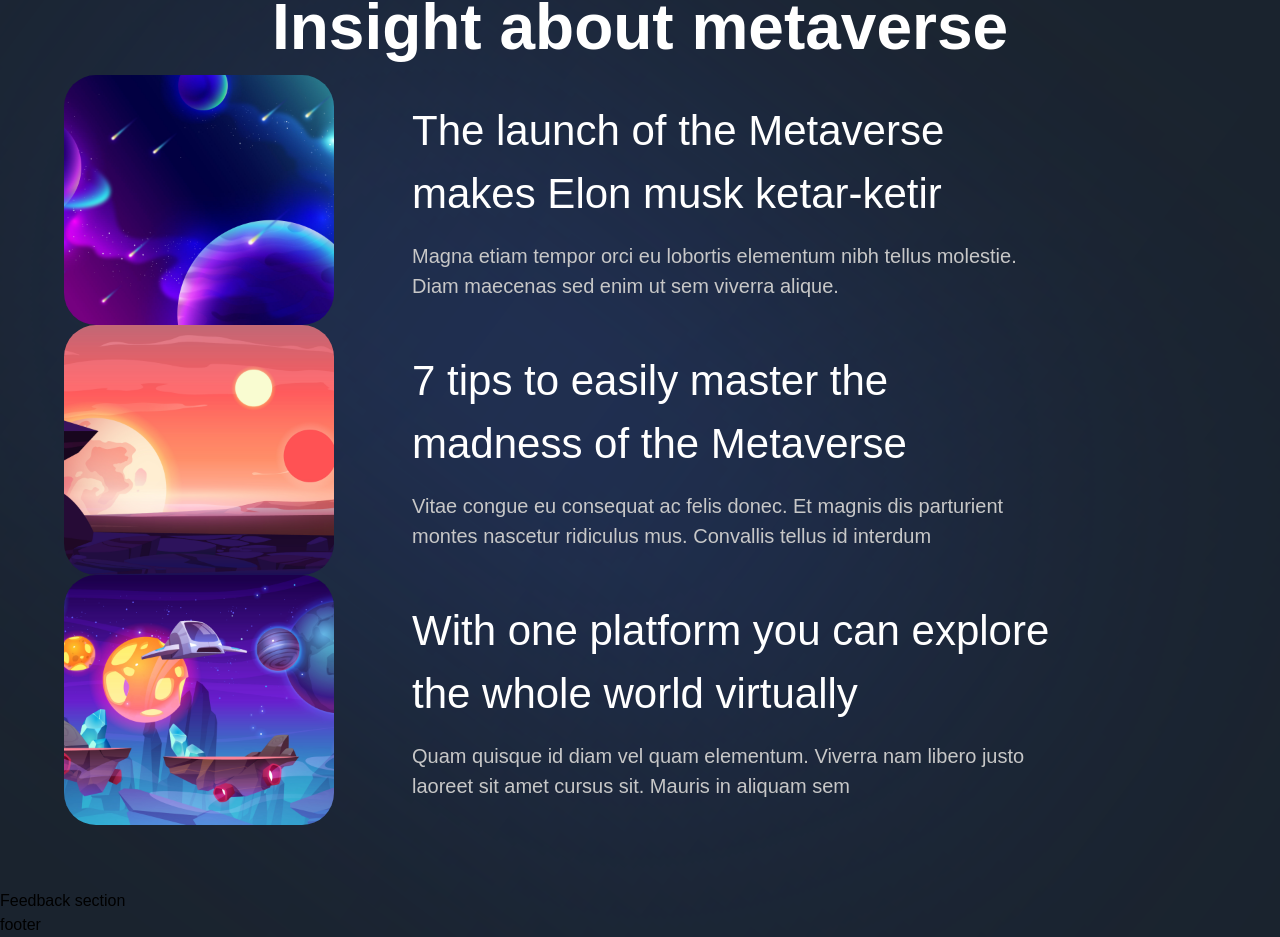
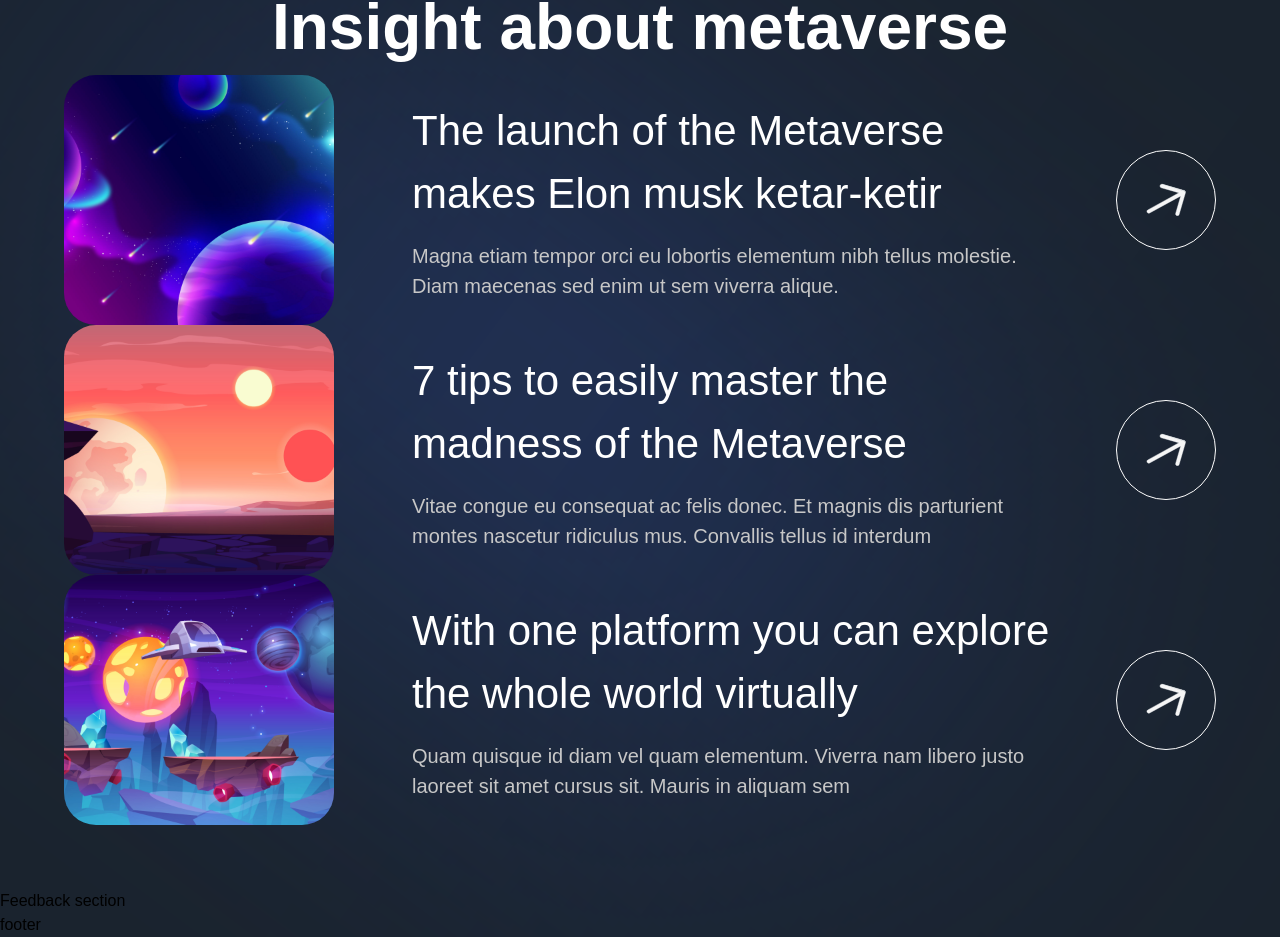
Before and after one commit to tla111/metaverse_ui, a Next.js app in the folder starter_repo/: page / in a window 1280 px wide. Shown: the part 5237-6174 px from the top of the page. Built offline with nearby package versions, Linux system fonts and the light colour scheme; a web font is replaced by a local one.

Commit message:
insight card displaying

```diff
--- a/starter_repo/components/InsightCard.jsx
+++ b/starter_repo/components/InsightCard.jsx
@@ -23,6 +23,14 @@ const InsightCard = ({ imgUrl, title, subtitle, index }) => (
           {subtitle}
         </p>
       </div>
+
+      <div className="lg:flex hidden items-center justify-center w-[100px] h-[100px] rounded-full bg-transparent border-[1px] border-white">
+        <img
+          src="/arrow.svg"
+          alt="arrow"
+          className="w-[40%] h-[40%] object-contain"
+        />
+      </div>
     </div>
   </motion.div>
 );
```
